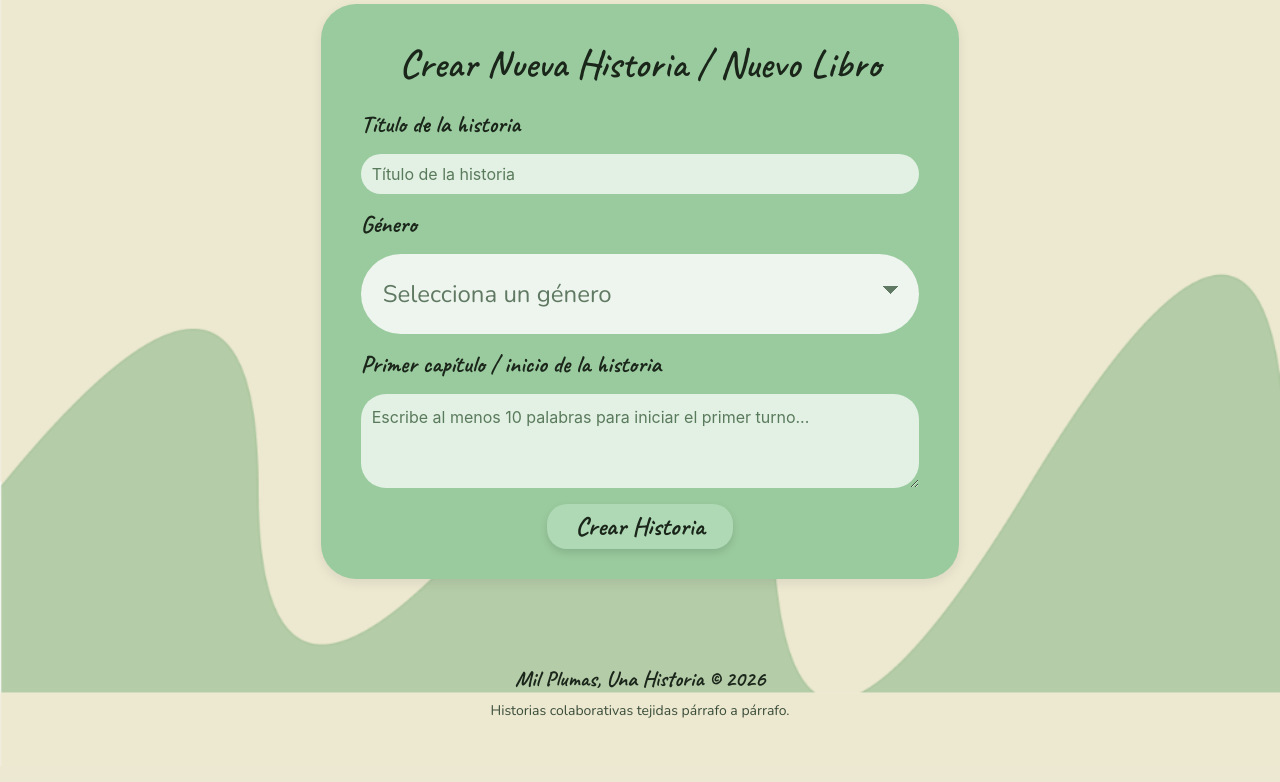
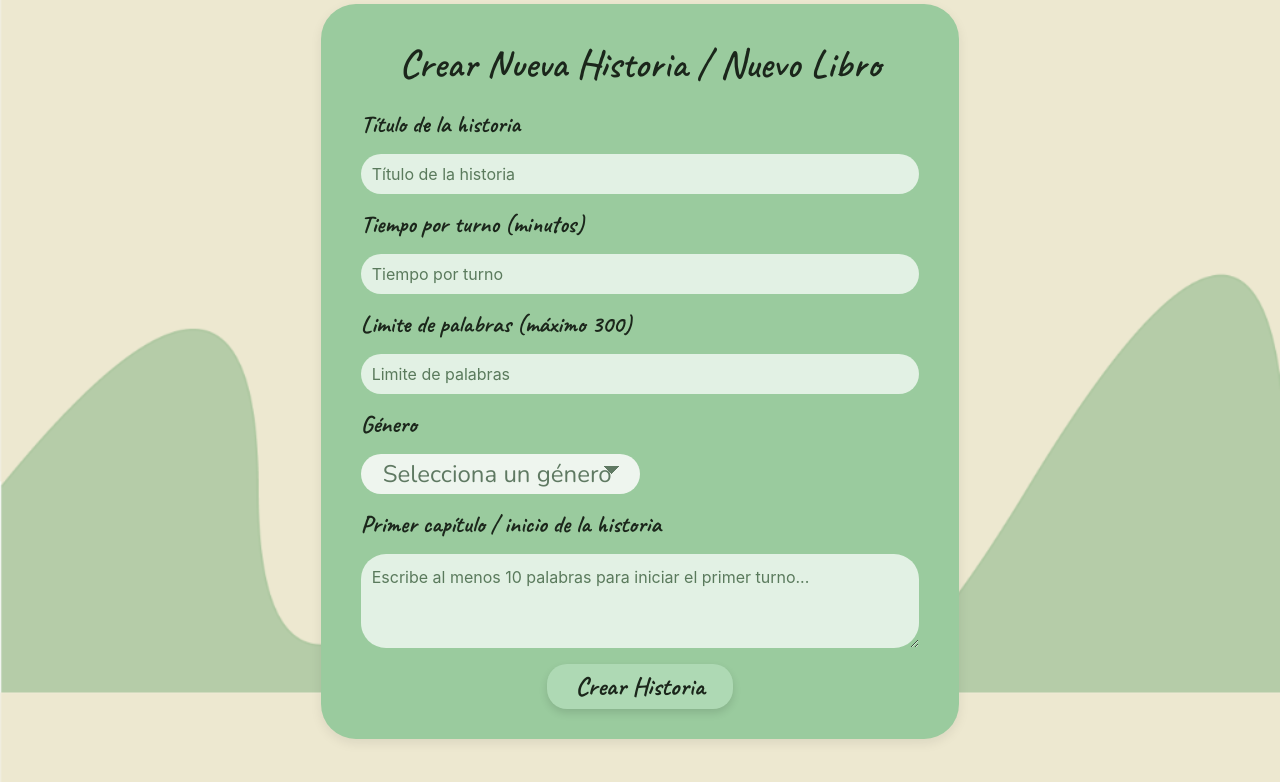
Before and after one commit to jhonatannmsf-boop/Mil-Plumas-Una-Historia, a PHP site: page /modulos/crear.html in a window 1280 px wide. Shown: the part 135-917 px from the top of the page. Run offline with PHP 8.4, Linux system fonts and the light colour scheme; some libraries are stand-ins or nearby versions.

Commit message:
I am make everythink my team es so bad

```diff
--- a/css/crear.css
+++ b/css/crear.css
@@ -121,8 +121,8 @@ li, td, th, strong, em, small, blockquote,
 }
 
 .select-estilo select {
-    width: 100%;
-    height: 80px;
+    width: 50%;
+    height: 40px;
     padding: 0 22px;
     border: none;
     border-radius: 40px;
--- a/js/crear.js
+++ b/js/crear.js
@@ -2,8 +2,10 @@ function validarCrearHistoria() {
     let titulo = document.getElementById("crear_titulo").value.trim();
     let primerCap = document.getElementById("crear_primer_capitulo").value.trim();
     let genero = document.getElementById("crear_genero").value.trim();
+    let tiempo = document.getElementById("crear_tiempo").value.trim();
+    let limite = document.getElementById("crear_limite").value.trim();
 
-    if (!titulo || !primerCap || !genero) {
+    if (!titulo || !primerCap || !genero || !tiempo || !limite) {
         Swal.fire({
             position: "center",
             icon: "error",
@@ -40,36 +42,39 @@ function validarCrearHistoria() {
         return false;
     }
 
-    return true;
-
-    let generoValido = ["aventura", "romance", "fantasía", "ciencia ficción", "terror"];
-    if (!generoValido.includes(genero.toLowerCase())) {
+    if (parseInt(tiempo) <= 0) {
         Swal.fire({
             position: "center",
             icon: "error",
-            title: "Género Inválido",
-            text: "Selecciona un género válido de la lista",
+            title: "Tiempo Inválido",
+            text: "El tiempo por turno debe ser un número positivo",
             showConfirmButton: false,
             timer: 1500
         });
         return false;
     }
 
-    return true;
-}
-
-function procesarCrearHistoria(event) {
-    if (event) event.preventDefault();
-    if (!validarCrearHistoria()) return false;
+    if (parseInt(limite) <= 0 || parseInt(limite) > 300) {
+        Swal.fire({
+            position: "center",
+            icon: "error",
+            title: "Límite de Palabras Inválido",
+            text: "El límite de palabras debe ser un número positivo y no mayor a 300",
+            showConfirmButton: false,
+            timer: 1500
+        });
+        return false;
+    }
 
     Swal.fire({
+        position: "center",
         icon: "success",
         title: "¡Historia Creada!",
-        text: "Tu nueva historia ha sido creada con éxito.",
-        confirmButtonColor: '#5b8c60'
-    }).then(() => {
-        window.location.href = "explorar.html";
+        text: `La historia "${titulo}" ha sido creada exitosamente.`,
+        showConfirmButton: false,
+        timer: 1500
     });
 
-    return false;
+    return true;
+
 }
--- a/js/login.js
+++ b/js/login.js
@@ -15,9 +15,7 @@ function validarLogin(event) {
         return false;
     }
 
-    localStorage.setItem('sesionIniciada', 'true');
-    localStorage.setItem('usuarioNombre', usuario);
-    localStorage.setItem('usuario_activo', usuario);
+
 
     Swal.fire({
         position: "center",
--- a/modulos/crear.html
+++ b/modulos/crear.html
@@ -1,5 +1,6 @@
 <!DOCTYPE html>
 <html lang="es">
+
 <head>
     <meta charset="UTF-8">
     <meta name="viewport" content="width=device-width, initial-scale=1.0">
@@ -7,6 +8,7 @@
     <link rel="stylesheet" href="https://cdn.jsdelivr.net/npm/bulma@1.0.4/css/bulma.min.css">
     <link rel="stylesheet" href="../css/crear.css">
 </head>
+
 <body>
 
     <div class="libro-marco">
@@ -19,7 +21,21 @@
                     <form id="form-crear" method="POST" action="../php/crear.php">
                         <div class="field has-text-left mb-3">
                             <label class="label label-cursivo" for="crear_titulo">Título de la historia</label>
-                        <input id="crear_titulo" class="input input-estilo" type="text" name="crear_titulo" placeholder="Título de la historia" required>
+                            <input id="crear_titulo" class="input input-estilo" type="text" name="crear_titulo"
+                                placeholder="Título de la historia" required>
+                        </div>
+
+                        <div class="field has-text-left mb-3">
+                            <label class="label label-cursivo" for="crear_tiempo">Tiempo por turno (minutos)</label>
+                            <input id="crear_tiempo" class="input input-estilo" type="number" name="crear_tiempo"
+                                placeholder="Tiempo por turno" required>
+                        </div>
+
+                        <div class="field has-text-left mb-3">
+                            <label class="label label-cursivo" for="crear_limite">Limite de palabras (máximo
+                                300)</label>
+                            <input id="crear_limite" class="input input-estilo" type="number" name="crear_limite"
+                                placeholder="Limite de palabras" required>
                         </div>
 
                         <div class="field has-text-left">
@@ -41,11 +57,18 @@
                         </div>
 
                         <div class="field has-text-left mb-4">
-                        <label class="label label-cursivo" for="crear_primer_capitulo">Primer capítulo / inicio de la historia</label>
-                        <textarea id="crear_primer_capitulo" class="textarea textarea-estilo" name="crear_primer_capitulo" rows="3" placeholder="Escribe al menos 10 palabras para iniciar el primer turno..." required></textarea>
+                            <label class="label label-cursivo" for="crear_primer_capitulo">Primer capítulo / inicio de
+                                la historia</label>
+                            <textarea id="crear_primer_capitulo" class="textarea textarea-estilo"
+                                name="crear_primer_capitulo" rows="3"
+                                placeholder="Escribe al menos 10 palabras para iniciar el primer turno..."
+                                required></textarea>
                         </div>
 
-                    <button type="submit" class="btn btn-primario" name="crear_historia" id="crear_historia">Crear Historia</button>
+
+
+                        <button type="submit" class="btn btn-primario" name="crear_historia" id="crear_historia">Crear
+                            Historia</button>
                     </form>
                 </div>
             </div>
@@ -57,4 +80,5 @@
     <script src="../js/crear.js"></script>
     <script src="../js/include.js"></script>
 </body>
+
 </html>
--- a/php/editor.php
+++ b/php/editor.php
@@ -1,5 +1,5 @@
 <?php
-include("conexion.php");
+require("conexion.php");
 
 $contenido = $_POST['texto_capitulo'];
 
--- a/php/login.php
+++ b/php/login.php
@@ -1,6 +1,6 @@
 <?php
 session_start();
-include("conexion.php");
+require("conexion.php");
 
 $usuario = $_POST['nombre_usuario'];
 $contrasena = $_POST['contrasena'];
--- a/php/registro.php
+++ b/php/registro.php
@@ -1,5 +1,5 @@
 <?php
-include("conexion.php");
+require("conexion.php");
 
 $usuario = $_POST['nombre_usuario'];
 $correo = $_POST['correo'];
@@ -14,7 +14,7 @@ $sql = "INSERT INTO usuario(
 VALUES ('$usuario', '$correo', '$contrasena')";
 
 if ($conn->query($sql) === TRUE) {
-    echo "Registro guardado correctamente.";
+    alerta("success", "¡Cuenta creada con éxito!", "../index.html");
 } else {
     echo "Error: " . $sql . "<br>" . $conn->error;
 }
--- a/sql/script.sql
+++ b/sql/script.sql
@@ -35,7 +35,7 @@ CREATE TABLE capitulo (
     id_usuario INT NULL,
     numero_turno INT NOT NULL DEFAULT 1,
     contenido TEXT NOT NULL,
-    cantidad_palabras INT NOT NULL DEFAULT 0,
+    cantidad_palabras INT NOT NULL DEFAULT 300,
     fecha_publicacion DATETIME NOT NULL DEFAULT CURRENT_TIMESTAMP,
     CONSTRAINT fk_capitulo_historia FOREIGN KEY (id_historia)
         REFERENCES historia(id_historia) ON DELETE CASCADE,
```
Also changed, not shown: js/registro.js (+1 -10 lines), php/alert.php (added, +18 -0 lines), php/crear.php (+14 -4 lines). Lines whose indentation alone changed are shown as unchanged.
